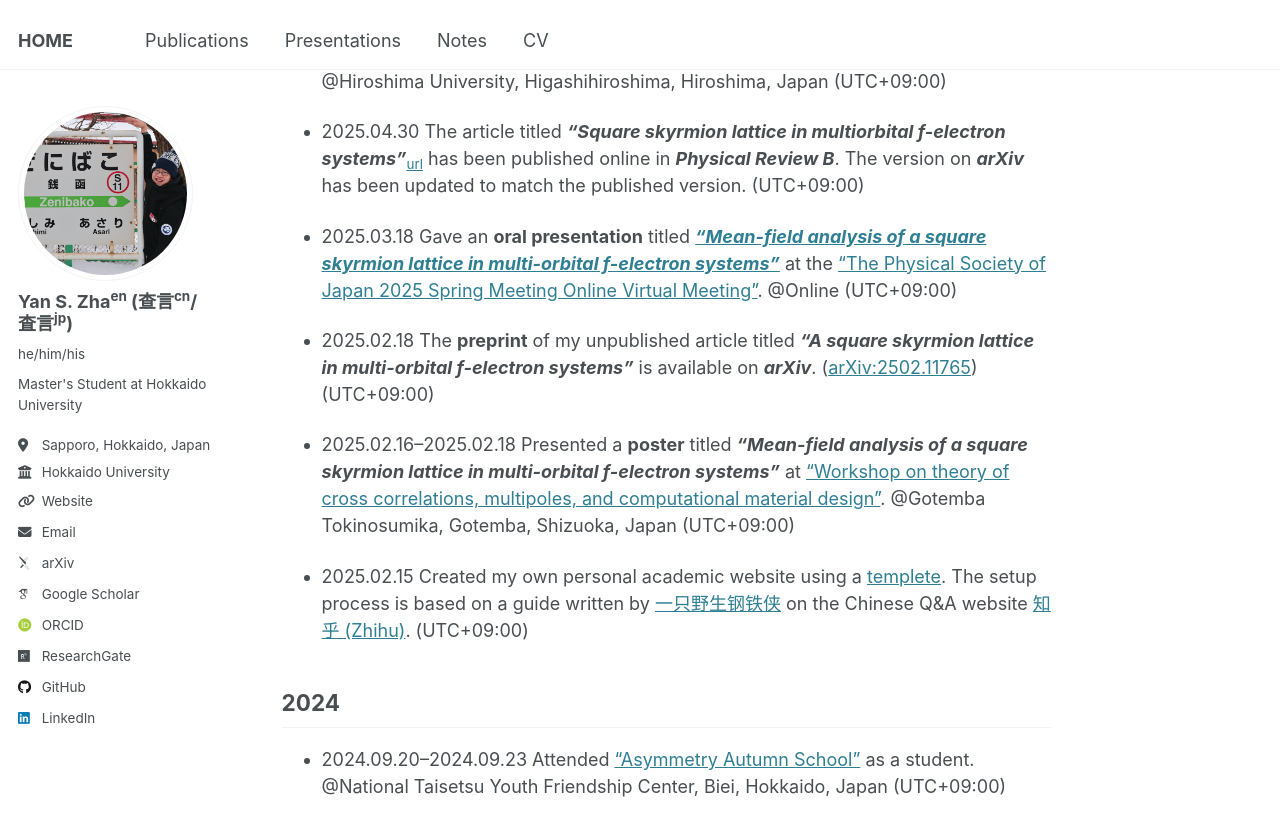
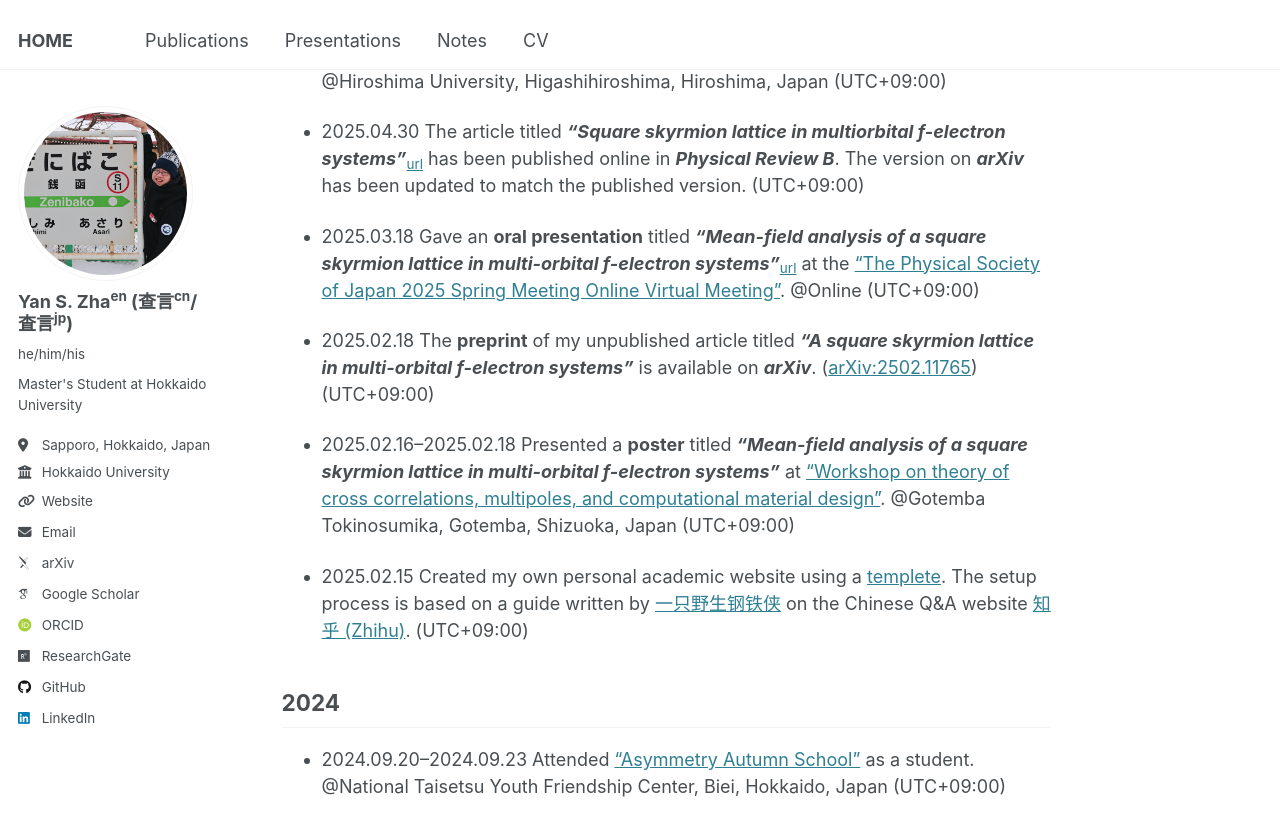
Before and after one commit to yzhacn/yzhacn.github.io, a Jekyll site: the page built from _pages/about.md, in a window 1280 px wide and 900 px high, scrolled down 904 px. Shown: the top 836 px of the window. Built offline with Jekyll 4.4.1, drawn with Linux system fonts in a browser that asks for light colours; some web fonts are replaced.

Commit message:
Update about.md

```diff
--- a/_pages/about.md
+++ b/_pages/about.md
@@ -28,7 +28,7 @@ NEWS
 
 * 2025.04.30 The article titled ***"Square skyrmion lattice in multiorbital f-electron systems"***<sub>[url](https://journals.aps.org/prb/abstract/10.1103/PhysRevB.111.165155)</sub> has been published online in ***Physical Review B***. The version on ***arXiv*** has been updated to match the published version. (UTC+09:00)
 
-* 2025.03.18 Gave an **oral presentation** titled ***["Mean-field analysis of a square skyrmion lattice in multi-orbital f-electron systems"](https://onsite.gakkai-web.net/jps/jps_search/2025sp/data2/html/program08.html#j18pH2)*** at the ["The Physical Society of Japan 2025 Spring Meeting Online Virtual Meeting"](https://www.jps.or.jp/english/meetings-and-awards/spring/spring-meeting.html). @Online (UTC+09:00)
+* 2025.03.18 Gave an **oral presentation** titled ***"Mean-field analysis of a square skyrmion lattice in multi-orbital f-electron systems"***<sub>[url](https://onsite.gakkai-web.net/jps/jps_search/2025sp/data2/html/program08.html#j18pH2)</sub> at the ["The Physical Society of Japan 2025 Spring Meeting Online Virtual Meeting"](https://www.jps.or.jp/english/meetings-and-awards/spring/spring-meeting.html). @Online (UTC+09:00)
 
 * 2025.02.18 The **preprint** of my unpublished article titled ***"A square skyrmion lattice in multi-orbital f-electron systems"*** is available on ***arXiv***. ([arXiv:2502.11765](https://arxiv.org/abs/2502.11765)) (UTC+09:00)
 
```
